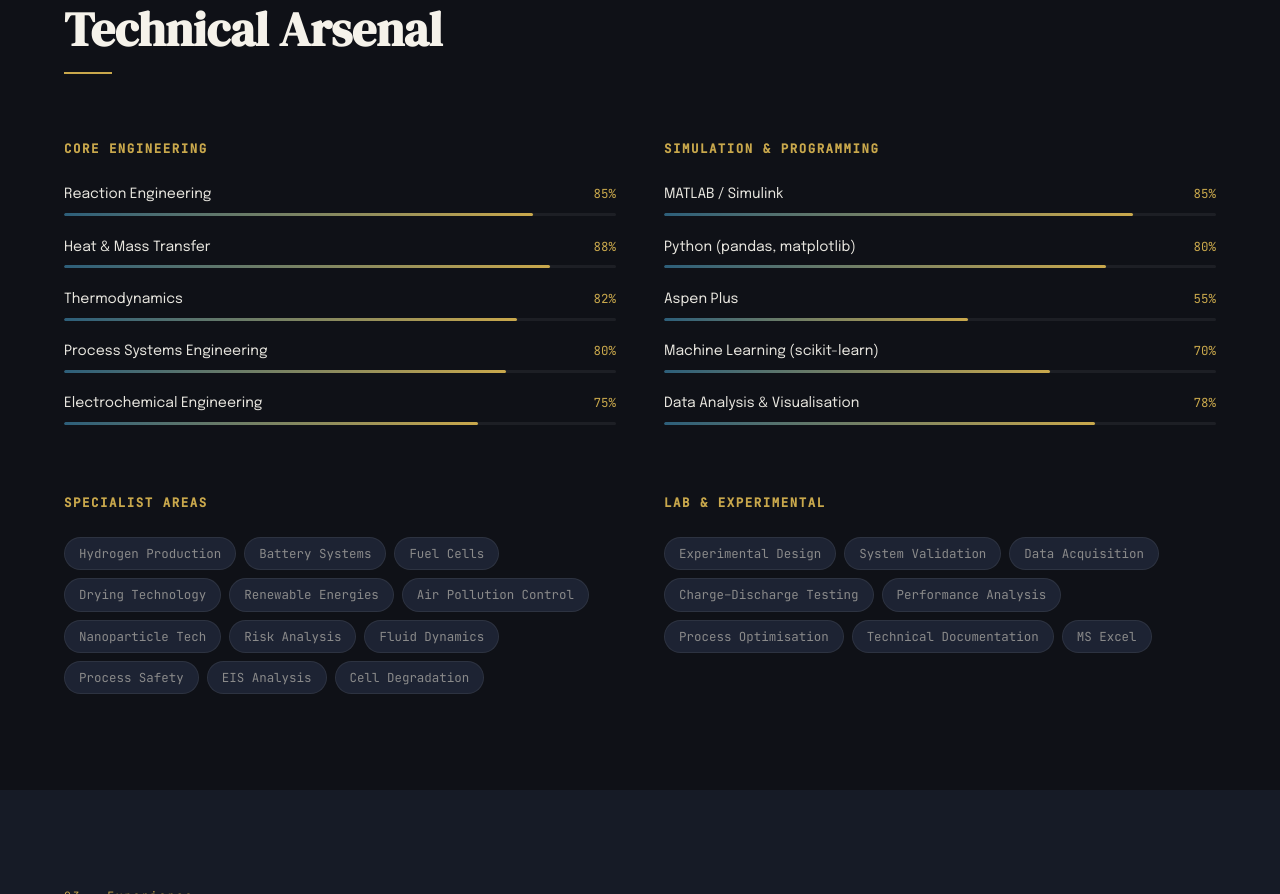
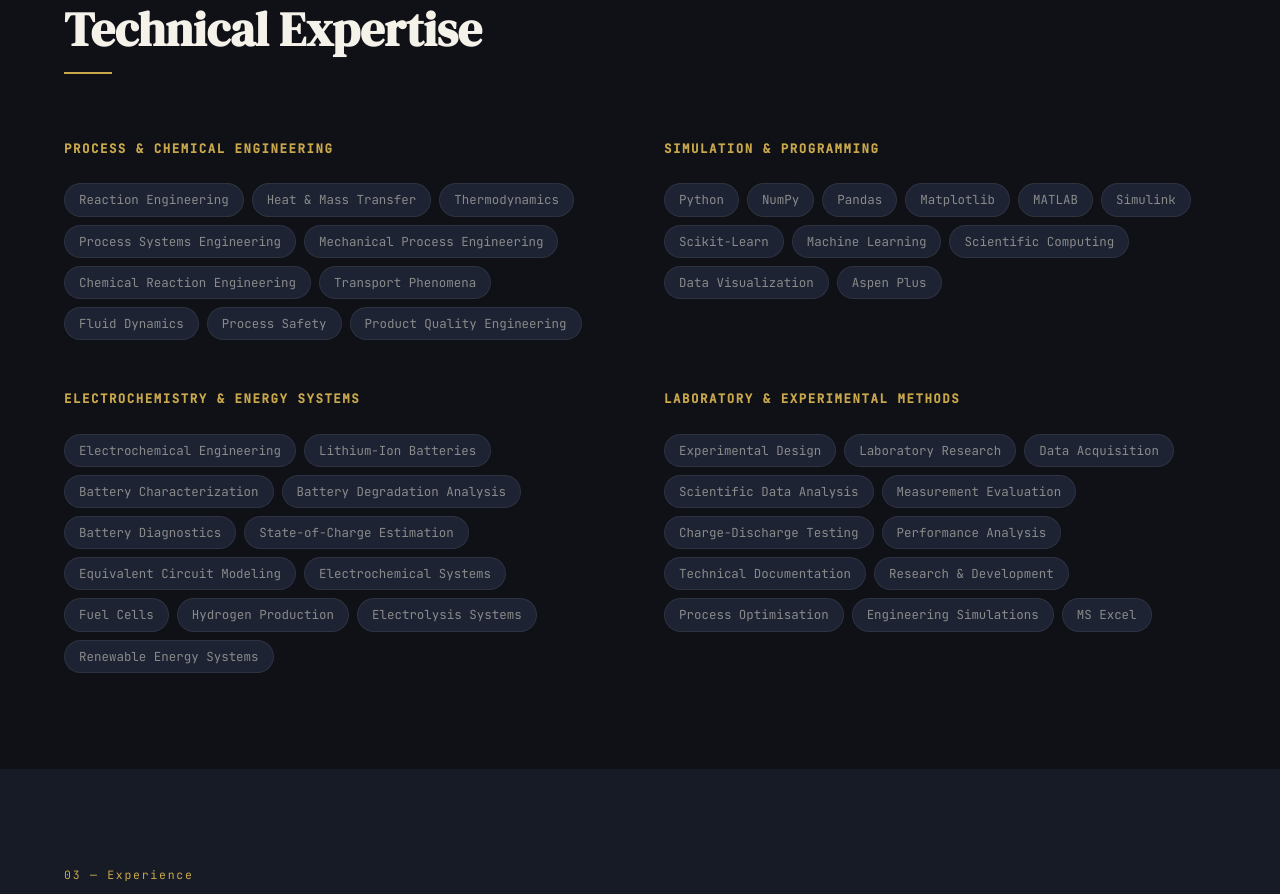
Before and after one commit to ajmalnavascherada-arch/ajmalnavascherada-arch.github.io, a plain HTML site: page index.html in a window 1280 px wide. Shown: the part 1845-2739 px from the top of the page. Drawn offline with Linux system fonts and the light colour scheme.

Commit message:
Update index.html

```diff
--- a/index.html
+++ b/index.html
@@ -1062,89 +1062,89 @@
 <section id="skills">
   <div class="section-header reveal">
     <span class="section-num">02 — Skills</span>
-    <h2 class="section-title">Technical Arsenal</h2>
+    <h2 class="section-title">Technical Expertise</h2>
     <div class="section-line"></div>
   </div>
+
   <div class="skills-container">
+
+    <!-- PROCESS & CHEMICAL ENGINEERING -->
     <div class="skills-group reveal">
-      <h3>Core Engineering</h3>
-      <div class="skill-bar-row">
-        <div class="skill-bar-top"><span class="skill-name">Reaction Engineering</span><span class="skill-pct">85%</span></div>
-        <div class="skill-track"><div class="skill-fill" data-width="85"></div></div>
-      </div>
-      <div class="skill-bar-row">
-        <div class="skill-bar-top"><span class="skill-name">Heat &amp; Mass Transfer</span><span class="skill-pct">88%</span></div>
-        <div class="skill-track"><div class="skill-fill" data-width="88"></div></div>
-      </div>
-      <div class="skill-bar-row">
-        <div class="skill-bar-top"><span class="skill-name">Thermodynamics</span><span class="skill-pct">82%</span></div>
-        <div class="skill-track"><div class="skill-fill" data-width="82"></div></div>
-      </div>
-      <div class="skill-bar-row">
-        <div class="skill-bar-top"><span class="skill-name">Process Systems Engineering</span><span class="skill-pct">80%</span></div>
-        <div class="skill-track"><div class="skill-fill" data-width="80"></div></div>
-      </div>
-      <div class="skill-bar-row">
-        <div class="skill-bar-top"><span class="skill-name">Electrochemical Engineering</span><span class="skill-pct">75%</span></div>
-        <div class="skill-track"><div class="skill-fill" data-width="75"></div></div>
-      </div>
-    </div>
-
-    <div class="skills-group reveal" style="transition-delay:0.15s">
-      <h3>Simulation &amp; Programming</h3>
-      <div class="skill-bar-row">
-        <div class="skill-bar-top"><span class="skill-name">MATLAB / Simulink</span><span class="skill-pct">85%</span></div>
-        <div class="skill-track"><div class="skill-fill" data-width="85"></div></div>
-      </div>
-      <div class="skill-bar-row">
-        <div class="skill-bar-top"><span class="skill-name">Python (pandas, matplotlib)</span><span class="skill-pct">80%</span></div>
-        <div class="skill-track"><div class="skill-fill" data-width="80"></div></div>
-      </div>
-      <div class="skill-bar-row">
-        <div class="skill-bar-top"><span class="skill-name">Aspen Plus</span><span class="skill-pct">55%</span></div>
-        <div class="skill-track"><div class="skill-fill" data-width="55"></div></div>
-      </div>
-      <div class="skill-bar-row">
-        <div class="skill-bar-top"><span class="skill-name">Machine Learning (scikit-learn)</span><span class="skill-pct">70%</span></div>
-        <div class="skill-track"><div class="skill-fill" data-width="70"></div></div>
-      </div>
-      <div class="skill-bar-row">
-        <div class="skill-bar-top"><span class="skill-name">Data Analysis &amp; Visualisation</span><span class="skill-pct">78%</span></div>
-        <div class="skill-track"><div class="skill-fill" data-width="78"></div></div>
-      </div>
-    </div>
-
-    <div class="skills-group reveal" style="transition-delay:0.25s">
-      <h3>Specialist Areas</h3>
+      <h3>Process & Chemical Engineering</h3>
+
       <div class="tags-cloud">
-        <span class="tag">Hydrogen Production</span>
-        <span class="tag">Battery Systems</span>
-        <span class="tag">Fuel Cells</span>
-        <span class="tag">Drying Technology</span>
-        <span class="tag">Renewable Energies</span>
-        <span class="tag">Air Pollution Control</span>
-        <span class="tag">Nanoparticle Tech</span>
-        <span class="tag">Risk Analysis</span>
+        <span class="tag">Reaction Engineering</span>
+        <span class="tag">Heat & Mass Transfer</span>
+        <span class="tag">Thermodynamics</span>
+        <span class="tag">Process Systems Engineering</span>
+        <span class="tag">Mechanical Process Engineering</span>
+        <span class="tag">Chemical Reaction Engineering</span>
+        <span class="tag">Transport Phenomena</span>
         <span class="tag">Fluid Dynamics</span>
         <span class="tag">Process Safety</span>
-        <span class="tag">EIS Analysis</span>
-        <span class="tag">Cell Degradation</span>
-      </div>
-    </div>
-
-    <div class="skills-group reveal" style="transition-delay:0.35s">
-      <h3>Lab &amp; Experimental</h3>
+        <span class="tag">Product Quality Engineering</span>
+      </div>
+    </div>
+
+    <!-- SIMULATION & PROGRAMMING -->
+    <div class="skills-group reveal" style="transition-delay:0.1s">
+      <h3>Simulation & Programming</h3>
+
+      <div class="tags-cloud">
+        <span class="tag">Python</span>
+        <span class="tag">NumPy</span>
+        <span class="tag">Pandas</span>
+        <span class="tag">Matplotlib</span>
+        <span class="tag">MATLAB</span>
+        <span class="tag">Simulink</span>
+        <span class="tag">Scikit-Learn</span>
+        <span class="tag">Machine Learning</span>
+        <span class="tag">Scientific Computing</span>
+        <span class="tag">Data Visualization</span>
+        <span class="tag">Aspen Plus</span>
+      </div>
+    </div>
+
+    <!-- ELECTROCHEMISTRY & BATTERIES -->
+    <div class="skills-group reveal" style="transition-delay:0.2s">
+      <h3>Electrochemistry & Energy Systems</h3>
+
+      <div class="tags-cloud">
+        <span class="tag">Electrochemical Engineering</span>
+        <span class="tag">Lithium-Ion Batteries</span>
+        <span class="tag">Battery Characterization</span>
+        <span class="tag">Battery Degradation Analysis</span>
+        <span class="tag">Battery Diagnostics</span>
+        <span class="tag">State-of-Charge Estimation</span>
+        <span class="tag">Equivalent Circuit Modeling</span>
+        <span class="tag">Electrochemical Systems</span>
+        <span class="tag">Fuel Cells</span>
+        <span class="tag">Hydrogen Production</span>
+        <span class="tag">Electrolysis Systems</span>
+        <span class="tag">Renewable Energy Systems</span>
+      </div>
+    </div>
+
+    <!-- LABORATORY & EXPERIMENTAL -->
+    <div class="skills-group reveal" style="transition-delay:0.3s">
+      <h3>Laboratory & Experimental Methods</h3>
+
       <div class="tags-cloud">
         <span class="tag">Experimental Design</span>
-        <span class="tag">System Validation</span>
+        <span class="tag">Laboratory Research</span>
         <span class="tag">Data Acquisition</span>
-        <span class="tag">Charge–Discharge Testing</span>
+        <span class="tag">Scientific Data Analysis</span>
+        <span class="tag">Measurement Evaluation</span>
+        <span class="tag">Charge-Discharge Testing</span>
         <span class="tag">Performance Analysis</span>
+        <span class="tag">Technical Documentation</span>
+        <span class="tag">Research & Development</span>
         <span class="tag">Process Optimisation</span>
-        <span class="tag">Technical Documentation</span>
+        <span class="tag">Engineering Simulations</span>
         <span class="tag">MS Excel</span>
       </div>
     </div>
+
   </div>
 </section>
 
```
